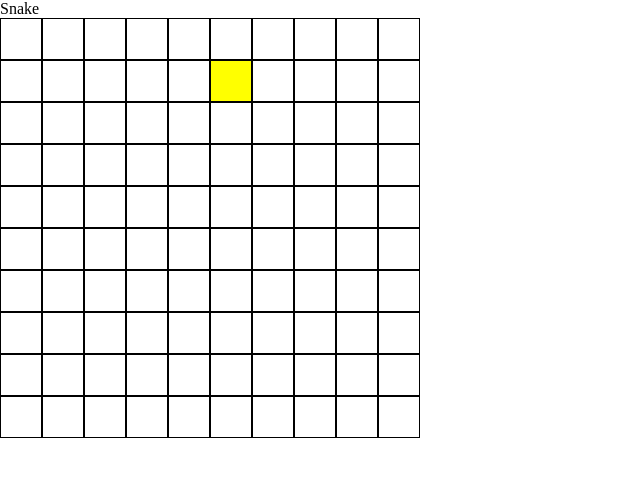
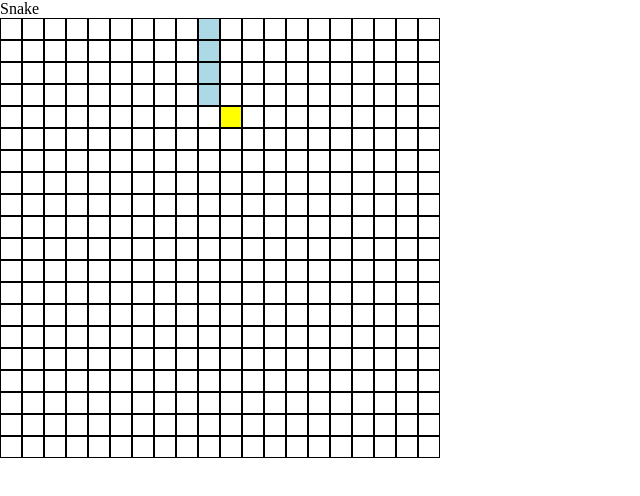
Before and after one commit to liumaggie/jCurry, a website: page snake/snake.html in a window 1280 px wide. Shown: the whole page, without its empty margins (0-640 px from the left). Drawn offline with Linux system fonts and the light colour scheme.

Commit message:
Update snake positions

```diff
--- a/bundle.js
+++ b/bundle.js
@@ -77,17 +77,28 @@ class Snake {
 
     const mid = Math.floor(this.board.length/2) - 1;
     const center = [mid, mid];
-    this.segments = [center];
+    this.segments = [center, [mid+1, mid], [mid+2, mid], [mid+3, mid]];
   }
 
   move() {
     const currDir = Snake.DIRS[this.direction];
     const currPos = this.segments[0];
-    const newX = currPos[0] + currDir[0];
-    const newY = currPos[1] + currDir[1];
+
+    const first = this.segments[0];
+    const newX = first[0] + currDir[0];
+    const newY = first[1] + currDir[1];
+
     this.checkGameover(newX, newY);
-    this.segments.push([newX, newY]);
-    this.segments.shift();
+    this.segments.unshift([newX, newY]);
+    this.segments.pop();
+  }
+
+  eatApple() {
+    const head = this.segments[0];
+    if (this.board.grid[head[0]][head[1]] === 'A') {
+      return true;
+    }
+    return false;
   }
 
   checkGameover(x, y) {
@@ -131,13 +142,14 @@ const Snake = __webpack_require__(0);
 class SnakeView {
   constructor($el) {
     this.$el = $el;
-    this.board = new Board(10);
-    this.render();
+    this.board = new Board(20);
+    this.renderGrid();
     this.updateRender();
     // this.renderApple();
 
     $l(window).on('keydown', this.handleKey.bind(this));
     this.interval = window.setInterval(this.step.bind(this), 500);
+    // this.addClasses = this.addClasses.bind(this);
   }
 
   handleKey(event) {
@@ -153,7 +165,7 @@ class SnakeView {
     }
   }
 
-  render() {
+  renderGrid() {
     let html = "";
     for (let i=0; i < this.board.length; i++) {
       html += "<ul>";
@@ -166,33 +178,26 @@ class SnakeView {
   }
 
   updateRender() {
-    let allUl = $l('ul');
+    this.board.snake.segments.forEach((segment, idx) => {
+      this.addClasses(segment, 'snake', idx);
+    });
 
-    this.board.snake.segments.forEach((segment) => {
-      const row = segment[1];
-      const col = segment[0];
-      const snakeRow = allUl.htmlElements[row];
-
-      $l(snakeRow).addClass('row-of-snake');
-      let liInRow = $l('ul.row-of-snake');
-
-      const snakeLi = liInRow.children().htmlElements[col];
-      $l(snakeLi).addClass('snake');
-    });
-    this.renderApple();
+    this.addClasses(this.board.apple.pos, 'apple');
   }
 
-  renderApple() {
+  addClasses(obj, type, idx) {
     let allUl = $l('ul');
-    const row = this.board.apple.pos[0];
-    const col = this.board.apple.pos[1];
-    // debugger
-    const appleRow = allUl.htmlElements[row];
-    $l(appleRow).addClass('row-of-apple');
-    let liInRowOfApple = $l('ul.row-of-apple');
+    const row = obj[0];
+    const col = obj[1];
 
-    const appleLi = liInRowOfApple.children().htmlElements[col];
-    $l(appleLi).addClass('apple');
+    const objCol = allUl.selectEl(col);
+    $l(objCol).addClass(`col-of-${type}-${idx}`);
+
+    let ulCol = $l(`ul.col-of-${type}-${idx}`);
+
+    const allLiInCol = ulCol.children();
+    const objLi = allLiInCol.selectEl(row);
+    $l(objLi).addClass(`${type}`);
   }
 
 
@@ -200,7 +205,8 @@ class SnakeView {
     this.board.render();
     if (this.board.snake.segments.length > 0) {
       this.board.snake.move();
-      this.render();
+      this.board.snake.eatApple();
+      this.renderGrid();
       this.updateRender();
     }
     // } else {
@@ -249,7 +255,6 @@ class Board {
       y = Math.floor(Math.random() * this.length);
     }
     this.apple = new Apple(x, y);
-    this.grid[x][y] = "A";
   }
 
   render() {
@@ -258,7 +263,10 @@ class Board {
       const y = segment[1];
       this.grid[x][y] = "S";
     });
-    this.renderApple();
+
+    if (this.snake.eatApple()) {
+      this.renderApple();
+    }
   }
 
 }
--- a/lib/dom_node_collection.js
+++ b/lib/dom_node_collection.js
@@ -7,7 +7,7 @@ class DOMNodeCollection {
     this.htmlElements.forEach(callback);
   }
 
-  select(i) {
+  selectEl(i) {
     return this.htmlElements[i];
   }
 
--- a/snake/board.js
+++ b/snake/board.js
@@ -30,7 +30,6 @@ class Board {
       y = Math.floor(Math.random() * this.length);
     }
     this.apple = new Apple(x, y);
-    this.grid[x][y] = "A";
   }
 
   render() {
@@ -39,7 +38,10 @@ class Board {
       const y = segment[1];
       this.grid[x][y] = "S";
     });
-    this.renderApple();
+
+    if (this.snake.eatApple()) {
+      this.renderApple();
+    }
   }
 
 }
--- a/snake/snake.css
+++ b/snake/snake.css
@@ -4,7 +4,7 @@
 
 li {
   border: 1px solid black;
-  padding: 20px;
+  padding: 10px;
 }
 
 .snake {
```
Also changed, not shown: snake/snake-view.js (+21 -26 lines), snake/snake.js (+16 -5 lines), lib/jcurry.js.
